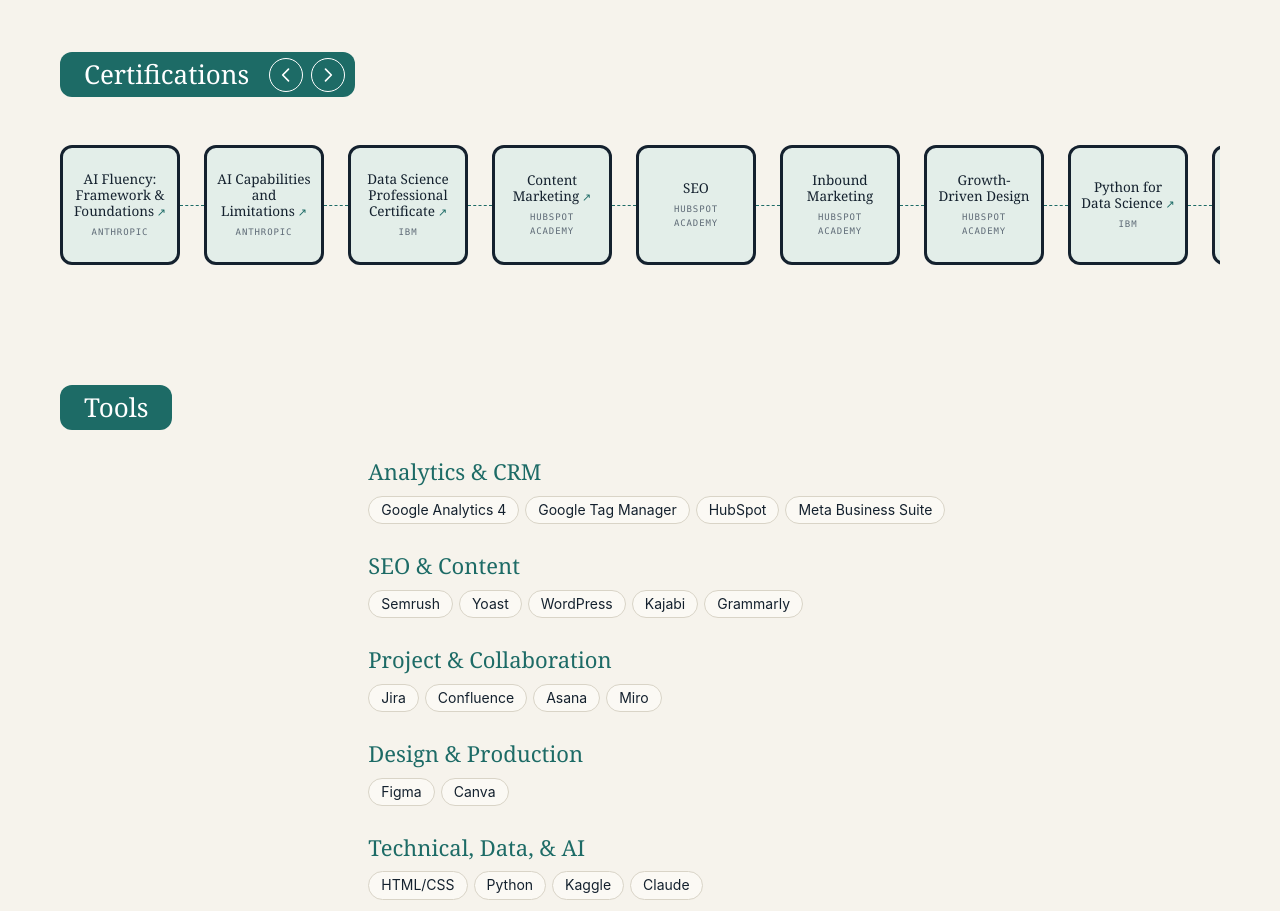
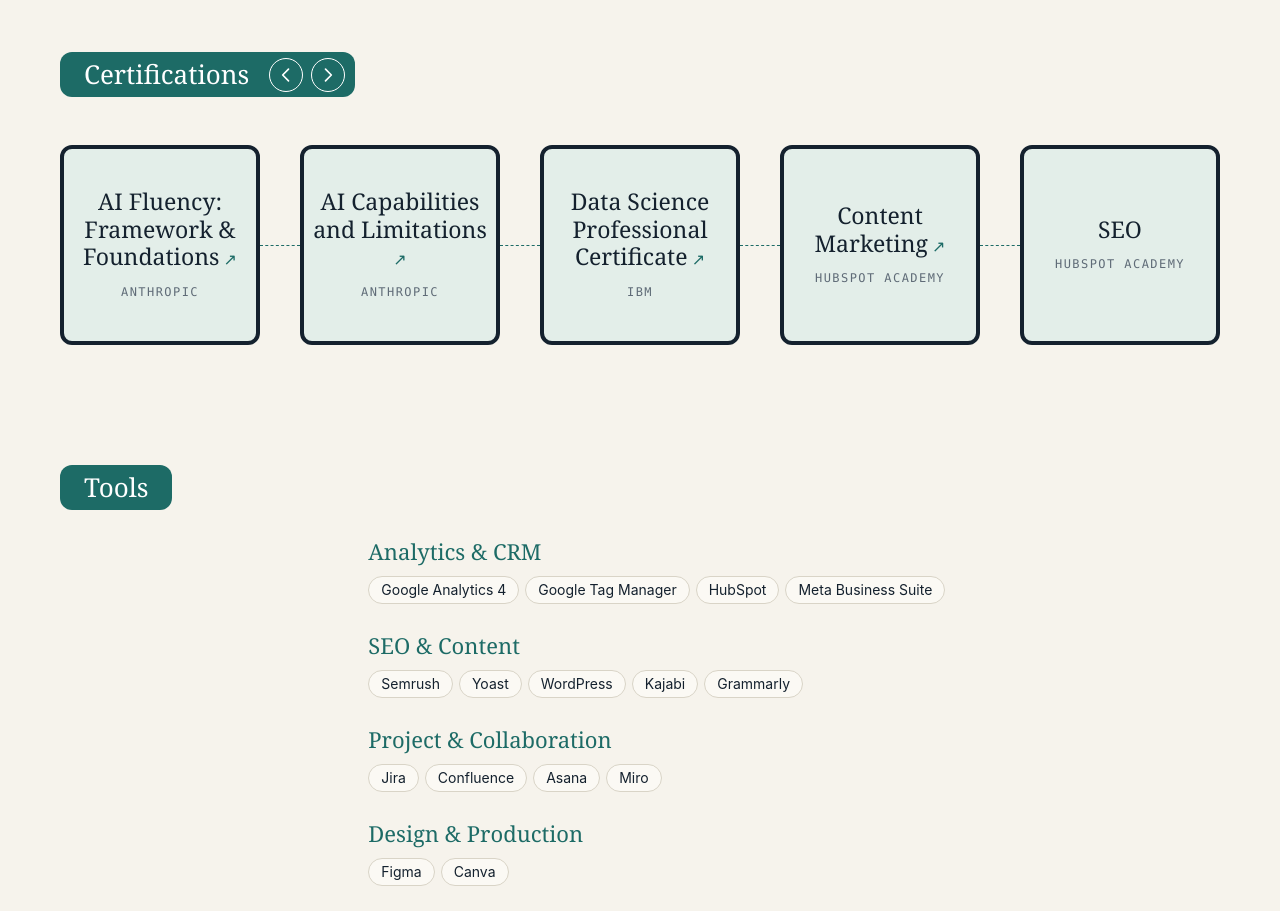
Before and after one commit to draganas84/draganacosic.github.io, a plain HTML site: page cv.html in a window 1280 px wide. Shown: the part 5840-6751 px from the top of the page. Drawn offline with Linux system fonts and the light colour scheme.

Commit message:
CV certifications: 200px tiles, less padding, bigger text
Co-Authored-By: Claude Opus 5.5 <noreply@anthropic.com>
Claude-Session: https://claude.ai/code/session_012ECDdKFfDZB6mxdWuGEaYS

```diff
--- a/cv.html
+++ b/cv.html
@@ -57,20 +57,20 @@ body.filtering .job li.hit .bt span.on{background:#1d6b66;color:#fff;border-colo
 
 .tk{padding-top:56px}.tk h2{margin:0 0 18px;font-family:'Iowan Old Style',Georgia,serif;font-weight:500;font-size:28px;line-height:1.2;color:#1d6b66}.tk dl{margin:0;display:grid;grid-template-columns:minmax(0,220px) minmax(0,1fr);gap:12px 24px}.tk dt{font-weight:600;font-size:15px;padding-top:3px}.tk dd{margin:0;display:flex;flex-wrap:wrap;gap:6px}.tk dd span{font-size:14px;border:1px solid #d9d4c7;background:#fbf9f4;border-radius:999px;padding:2px 12px}@media(max-width:600px){.tk dl{grid-template-columns:1fr;gap:6px}.tk dd{margin-bottom:10px}}
 .cvnav{display:flex;flex-direction:column;gap:8px;margin:0 0 26px;padding:0 0 14px;border-bottom:1px solid #d9d4c7;font-size:12px;letter-spacing:.14em;text-transform:uppercase;font-weight:600}.cvnav a{color:#14212e}.cvnav a:hover{color:#1d6b66}.tk{scroll-margin-top:24px}#experience{scroll-margin-top:24px}.tk p.t{margin:0;font-size:16px}.tk p.s{margin:2px 0 0;color:#5f6b77;font-size:15px}.tk+.tk{margin-top:40px}
-.ctrack{list-style:none;margin:0;padding:20px 4px 24px;display:flex;gap:24px;overflow-x:auto;scroll-snap-type:x mandatory;scroll-behavior:smooth;scrollbar-width:none;position:relative}
+.ctrack{list-style:none;margin:0;padding:20px 4px 24px;display:flex;gap:40px;overflow-x:auto;scroll-snap-type:x mandatory;scroll-behavior:smooth;scrollbar-width:none;position:relative}
 .ctrack::-webkit-scrollbar{display:none}
 .ctrack:focus-visible{outline:2px solid #1d6b66;outline-offset:4px}
-.ctrack li{flex:0 0 120px;scroll-snap-align:start;position:relative}
-.ctrack li+li:before{content:"";position:absolute;right:100%;top:50%;width:24px;border-top:1.5px dashed #1d6b66}
-.cert{position:relative;border-radius:12px;display:flex;flex-direction:column;align-items:center;justify-content:center;gap:6px;text-align:center;width:120px;height:120px;box-sizing:border-box;padding:10px;border:3px solid #14212e;background:#e3eee9;color:#14212e;transition:transform .2s,border-color .2s,background .2s}
-.cert .nm{font-family:'Iowan Old Style',Georgia,serif;font-size:13.5px;line-height:1.2;color:#14212e;text-decoration:none}
+.ctrack li{flex:0 0 200px;scroll-snap-align:start;position:relative}
+.ctrack li+li:before{content:"";position:absolute;right:100%;top:50%;width:40px;border-top:1.5px dashed #1d6b66}
+.cert{position:relative;border-radius:12px;display:flex;flex-direction:column;align-items:center;justify-content:center;gap:12px;text-align:center;width:200px;height:200px;box-sizing:border-box;padding:9px;border:4.5px solid #14212e;background:#e3eee9;color:#14212e;transition:transform .2s,border-color .2s,background .2s}
+.cert .nm{font-family:'Iowan Old Style',Georgia,serif;font-size:23px;line-height:1.2;color:#14212e;text-decoration:none}
 .cert a.nm{transition:color .2s}
 .cert a.nm:before{content:"";position:absolute;inset:0}
-.cert a.nm:after{content:" \2197";font-size:11px;color:#1d6b66}
+.cert a.nm:after{content:" \2197";font-size:16px;color:#1d6b66}
 .cert a.nm:hover{color:#1d6b66}
 .cert a.nm:focus-visible{outline:2px solid #1d6b66;outline-offset:4px}
 .cert:has(a.nm:hover){border-color:#1d6b66;background:#d3e5df;transform:translateY(-3px)}
-.cert .iss{font-family:ui-monospace,Menlo,Consolas,monospace;font-size:9px;letter-spacing:.1em;text-transform:uppercase;color:#5f6b77}
+.cert .iss{font-family:ui-monospace,Menlo,Consolas,monospace;font-size:12px;letter-spacing:.12em;text-transform:uppercase;color:#5f6b77}
 .cbtn{width:44px;height:44px;border-radius:50%;border:1px solid #14212e;background:transparent;color:#14212e;cursor:pointer;display:grid;place-items:center}
 .cbtn:hover{background:#14212e;color:#fff}
 .cbtn:disabled{opacity:.3;cursor:default;background:transparent;color:#14212e}
```
